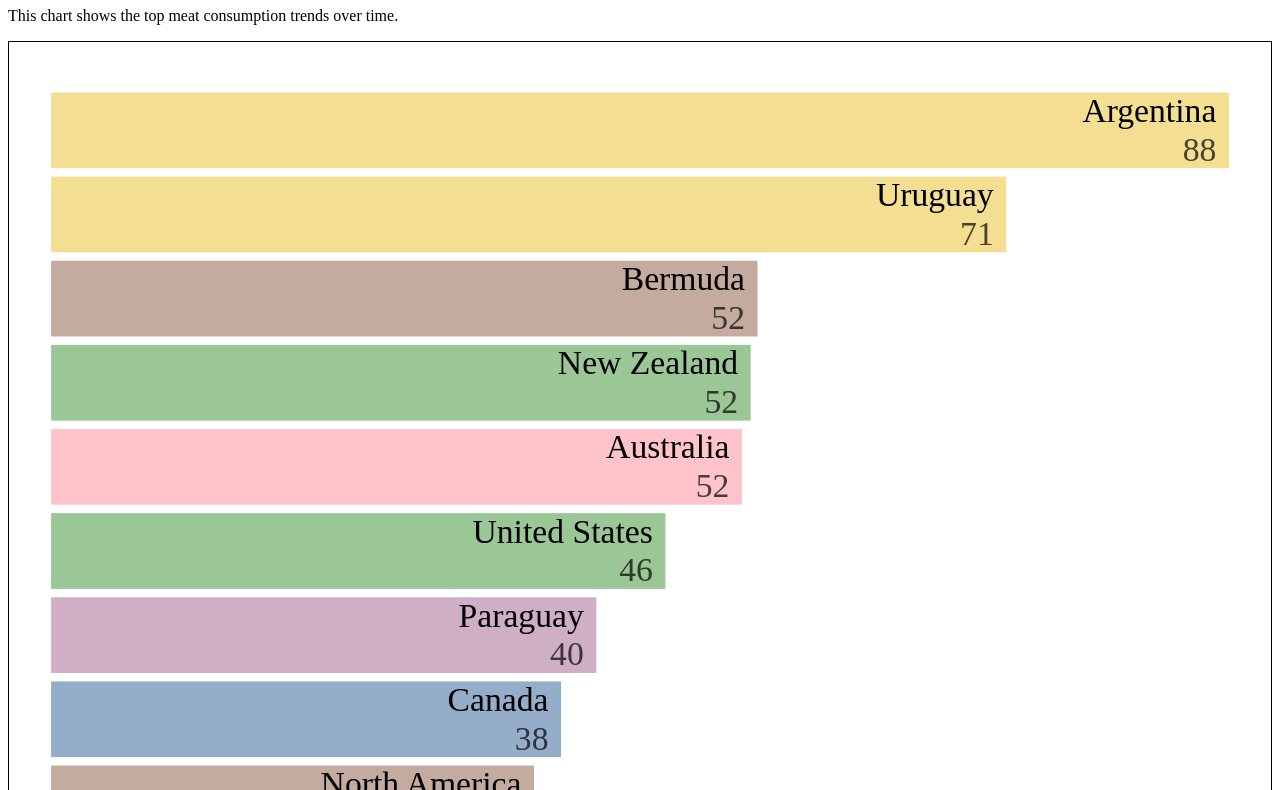
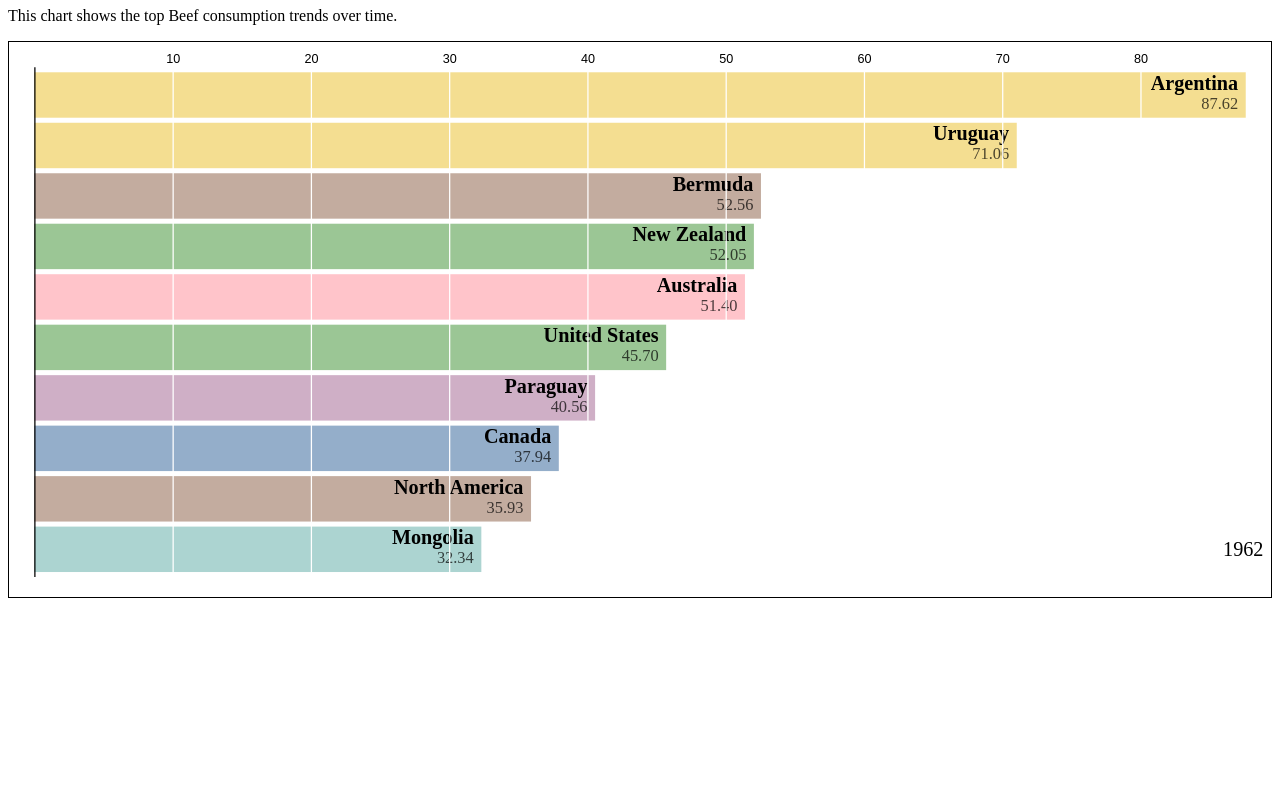
Before and after one commit to rbickles/data_visualization, a website built with Vite: page index.html in a window 1280 px wide. Shown: the part 132-922 px from the top of the page. After the commit the page ends 800 px from the top, so only its background shows below. Built offline with nearby package versions, Linux system fonts and the light colour scheme.

Commit message:
racing bar chart updates; axis, exit transitions, labels, ticker

```diff
--- a/src/bar-race/bar-race-chart2.js
+++ b/src/bar-race/bar-race-chart2.js
@@ -7,7 +7,7 @@ const k = 10;
 const barSize = 40;
 
 const margins = { top: 20, right: 20, bottom: 20, left: 20 };
-const width = 600;
+const width = 1000;
 const height = margins.top + barSize * barCount + margins.bottom;
 
 let color;
@@ -17,7 +17,7 @@ export async function renderRaceChart2(container) {
   container.innerHTML = `
     <h1>Racing Bar Chart</h1>
     <p>
-      This chart shows the top meat consumption trends over time.
+      This chart shows the top Beef consumption trends over time.
     </p>
     <svg id="raceChart2"></svg>
   `;
@@ -57,13 +57,15 @@ export async function renderRaceChart2(container) {
 
   const svg = d3.select("#raceChart2")
     .attr('viewBox', `0 0 ${width} ${height}`)
+    .attr("style", "max-width: 100%; height: auto;")
     .style("border", "1px solid black")
-  svg.style("opacity", 1);
 
 
 
   const updateBars = bars(svg, prev, next, x, color);
   const updateLabels = labels(svg, prev, next, x);
+  const updateAxis = axis(svg, x);
+  const updateTicker = ticker(svg, keyframes);
   //yield svg.node();
 
   for (const keyframe of keyframes) {
@@ -72,8 +74,12 @@ export async function renderRaceChart2(container) {
       .ease(d3.easeLinear);
 
     x.domain([0, keyframe[1][0].value]);
+
     updateBars(keyframe, transition)
     updateLabels(keyframe, transition)
+    updateAxis(keyframe, transition)
+    updateTicker(keyframe, transition)
+
     try {
       await transition.end();
     } catch (error) {
@@ -131,36 +137,31 @@ const bars = function (svg, prev, next, x, color) {
     .attr("fill-opacity", 0.6)
     .selectAll("rect");
 
-  return ([date, data], transition) => {
-    bar = bar
+  return ([date, data], transition) => bar = bar
     .data(data.slice(0, barCount), d => d.Entity)
     .join(
       enter => enter.append("rect")
         .attr("fill", color)
         .attr("height", y.bandwidth())
         .attr("x", x(0))
-          .attr("y", d => {
-            return y(next.get(d) ? next.get(d).rank + 1 : barCount)
-          })
-          .attr("width", d => x((prev.get(d.Entity) || d).value) - x(0)),
+        .attr("y", d => y((prev.get(d) || d).rank))
+        .attr("width", d => x((prev.get(d) || d).value) - x(0)),
       update => update,
       exit => exit.transition(transition).remove()
-          .attr("y", d => y((next.get(d.Entity) || d).rank))
-          .attr("width", d => {
-            console.log("exit width: ", (next.get(d.Entity) || d)?.value)
-            x((next.get(d)) || d)?.value - x(0)
-          })
+        .attr("y", d => y((next.get(d) || d).rank))
+        .attr("width", d => x((next.get(d) || d).value) - x(0))
     )
     .call(bar => bar.transition(transition)
       .attr("y", d => y(d.rank))
       .attr("width", d => x(d.value) - x(0)));
 }
-}
 
 const labels = function (svg, prev, next, x) {
-  const formatNumber = d3.format(",d")
+
   let label = svg.append("g")
     .style("font", "bold 12px var(--sans-serif)")
+    .style("font-weight", "bold")
+    .style("font-variant-numeric", "tabular-nums")
     .attr("text-anchor", "end")
     .selectAll("text");
 
@@ -169,7 +170,7 @@ const labels = function (svg, prev, next, x) {
       .data(data.slice(0, barCount), d => d.Entity)
       .join(
         enter => enter.append("text")
-        .attr("transform", d => `translate(${x((prev.get(d.Entity) || d).value)},${y((prev.get(d.Entity) || d).rank)})`)
+          .attr("transform", d => `translate(${x((prev.get(d) || d).value)},${y((prev.get(d) || d).rank)})`)
           .attr("y", y.bandwidth() / 2)
           .attr("x", -6)
           .attr("dy", "-0.25em")
@@ -177,11 +178,12 @@ const labels = function (svg, prev, next, x) {
           .call(text => text.append("tspan")
             .attr("fill-opacity", 0.7)
             .attr("font-weight", "normal")
+            .attr("font-size", "13px")
             .attr("x", -6)
             .attr("dy", "1.15em")),
         update => update,
         exit => exit.transition(transition).remove()
-        .attr("transform", d => `translate(${x((next.get(d.Entity) || d).value)},${y((next.get(d.Entity) || d).rank)})`)
+          .attr("transform", d => `translate(${x((next.get(d) || d).value)},${y((next.get(d) || d).rank)})`)
           .call(g => g.select("tspan")
             .textTween((d) => d3.interpolateRound(d.value, (next.get(d.Entity) || d).value))
           )
@@ -189,12 +191,45 @@ const labels = function (svg, prev, next, x) {
       .call(bar => bar.transition(transition)
         .attr("transform", d => `translate(${x(d.value)},${y(d.rank)})`)
         .call(g => g.select("tspan")
-        .textTween((d) => (t) => formatNumber(
-          d3.interpolateNumber((prev.get(d.Entity) || d).value, d.value)(t)
-        ))
+          .textTween((d) => (t) =>
+            d3.interpolateNumber((prev.get(d) || d).value, d.value)(t).toFixed(2)
           )
-    )}
-
-
+        )
+      )
+  }
 
 }
+
+const axis = function (svg, x) {
+  const g = svg.append("g")
+    .attr("transform", `translate(0,${margins.top})`);
+
+  const axis = d3.axisTop(x)
+    .ticks(width / 160)
+    .tickSizeOuter(0)
+    .tickSizeInner(-barSize * (barCount + y.padding()));
+
+  return (_, transition) => {
+    g.transition(transition).call(axis);
+    g.select(".tick:first-of-type text").remove();
+    g.selectAll(".tick:not(:first-of-type) line").attr("stroke", "white");
+    g.select(".domain").remove();
+  };
+}
+
+const ticker = function(svg, keyframes) {
+  const formatDate = d3.utcFormat("%Y");
+
+  const now = svg.append("text")
+      .style("font", `bold ${barSize}px var(--sans-serif)`)
+      .style("font-variant-numeric", "tabular-nums")
+      .attr("text-anchor", "end")
+      .attr("x", width - 6)
+      .attr("y", margins.top + barSize * (barCount - 0.45))
+      .attr("dy", "0.32em")
+      .text(formatDate(keyframes[0][0]));
+
+  return ([date], transition) => {
+    transition.end().then(() => now.text(formatDate(date)));
+  };
+}
--- a/src/style/style.css
+++ b/src/style/style.css
@@ -12,10 +12,7 @@
   fill: red;
 }
 
-.axis-label {
-    font-size: 12px;
-    font-family: Arial, sans-serif;
-}
+
 
 #tooltip {
   position: absolute;
```
Lines whose indentation alone changed are shown as unchanged.
